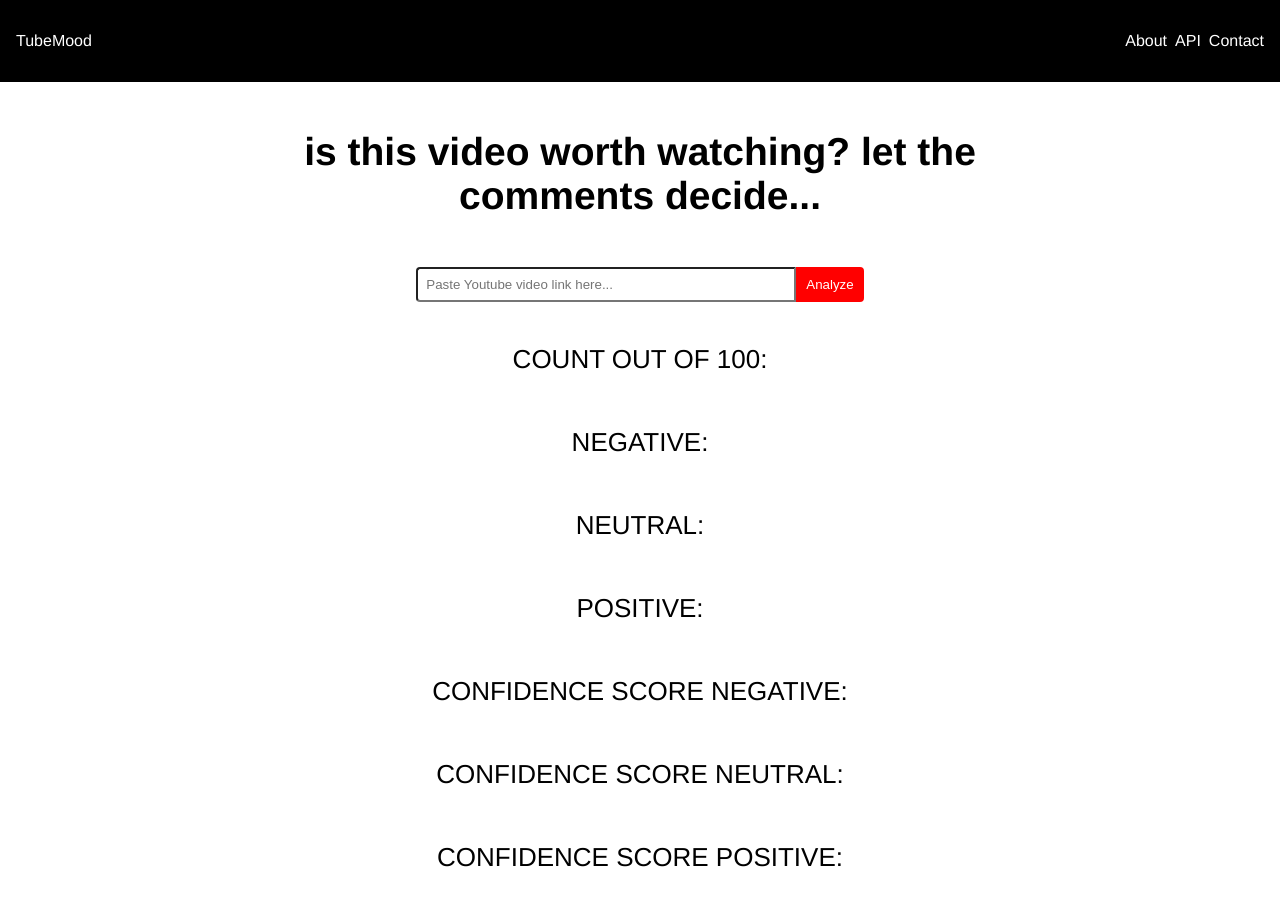
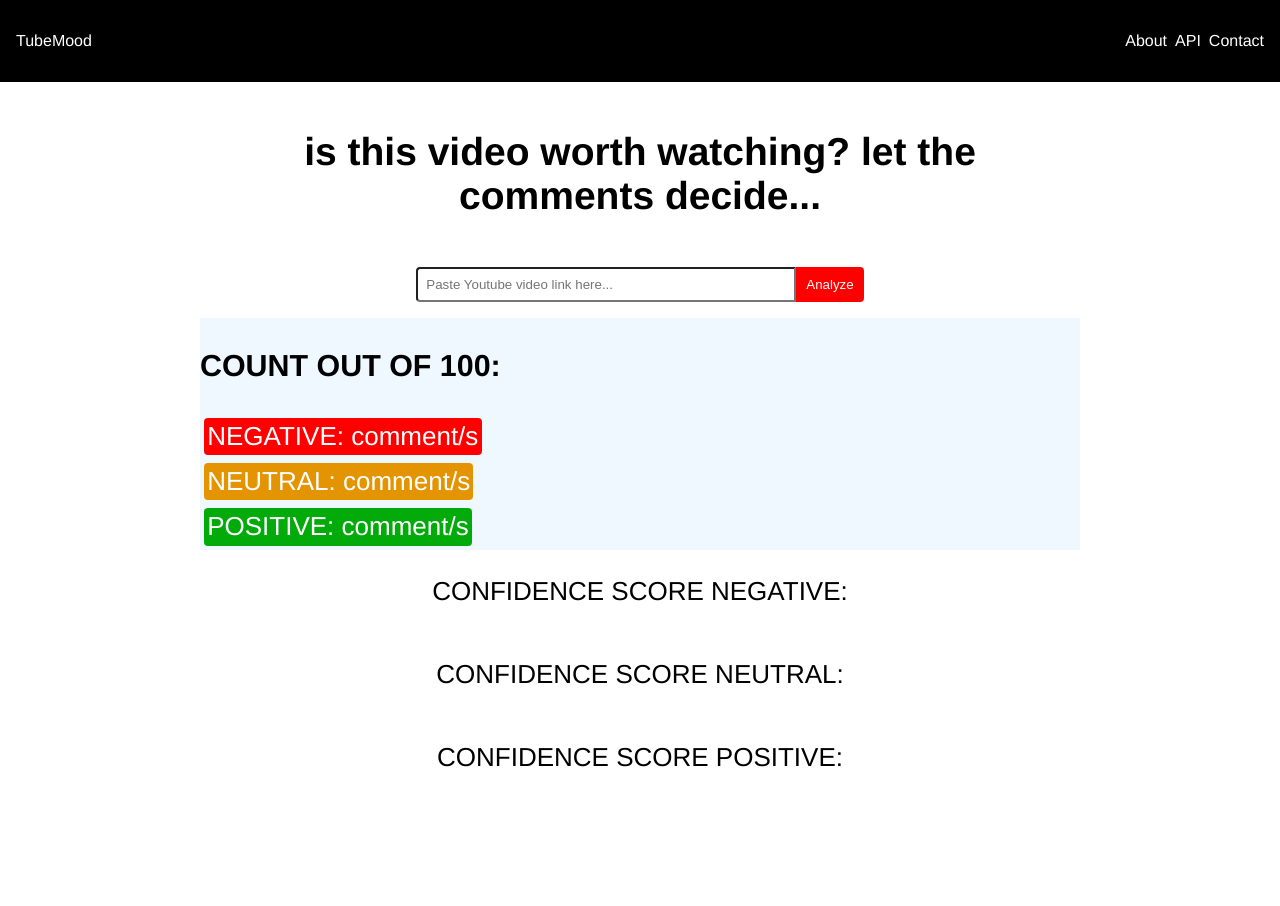
Before and after one commit to kebin111/TubeMood, a React (Create React App) app in the folder tubemood/: page / in a window 1280 px wide. Shown: the top 906 px of the page. After the commit the page ends 815 px from the top, so only its background shows below. Built offline with nearby package versions, Linux system fonts and the light colour scheme; no server answers.

Commit message:
started css for frontend

```diff
--- a/tubemood/src/App.css
+++ b/tubemood/src/App.css
@@ -90,3 +90,60 @@
   justify-content: flex-end;
   align-items: center;
 }
+
+.count-container{
+  max-width: 55rem;
+  width: 90%;
+  background-color: aliceblue;
+  display: flex;
+  flex-direction: column;
+  justify-content: flex-start;
+  align-items: flex-start;
+}
+
+.count-container h3{
+
+}
+
+.cc-negative{
+  padding: 0.2rem;
+  background-color: #ff0000;
+  color:#FFFFFF;
+  margin: 0.25rem;
+  border-radius: 0.25rem;
+  position: relative;
+  top: 0;
+  transition: top ease 0.5s;
+}
+.cc-neutral{
+  padding: 0.2rem;
+  background-color: #e49400;
+  color:#FFFFFF;
+  margin: 0.25rem;
+  border-radius: 0.25rem;
+  position: relative;
+  top: 0;
+  transition: top ease 0.5s;
+}
+.cc-positive{
+  padding: 0.2rem;
+  background-color: #02aa0a;
+  color:#FFFFFF;
+  margin: 0.25rem;
+  border-radius: 0.25rem;
+  position: relative;
+  top: 0;
+  transition: top ease 0.5s;
+}
+
+.cc-negative:hover{
+  top: -5px;
+}
+
+.cc-neutral:hover{
+  top: -5px;
+}
+
+.cc-positive:hover{
+  top: -5px;
+}
--- a/tubemood/src/App.js
+++ b/tubemood/src/App.js
@@ -78,11 +78,16 @@ import Axios from 'axios';
         {/* <p>{search}</p> */}
         {/* <p>{linkVal}</p> */}
         {/* <p>{data}</p> */}
+        <div className="count-container">
 
-        <p>COUNT OUT OF 100:</p>
-        <p>NEGATIVE: {counts[0]}</p>
-        <p>NEUTRAL: {counts[1]}</p>
-        <p>POSITIVE: {counts[2]}</p>
+        <h3>COUNT OUT OF 100:</h3>
+        <div className="cc-negative">NEGATIVE: {counts[0]} comment/s</div>
+        <div className="cc-neutral">NEUTRAL: {counts[1]} comment/s</div>
+        <div className="cc-positive"> POSITIVE: {counts[2]} comment/s</div>
+
+
+        </div>
+
 
         <p>CONFIDENCE SCORE NEGATIVE: {confidence[0]}</p>
         <p>CONFIDENCE SCORE NEUTRAL: {confidence[1]}</p>
```
